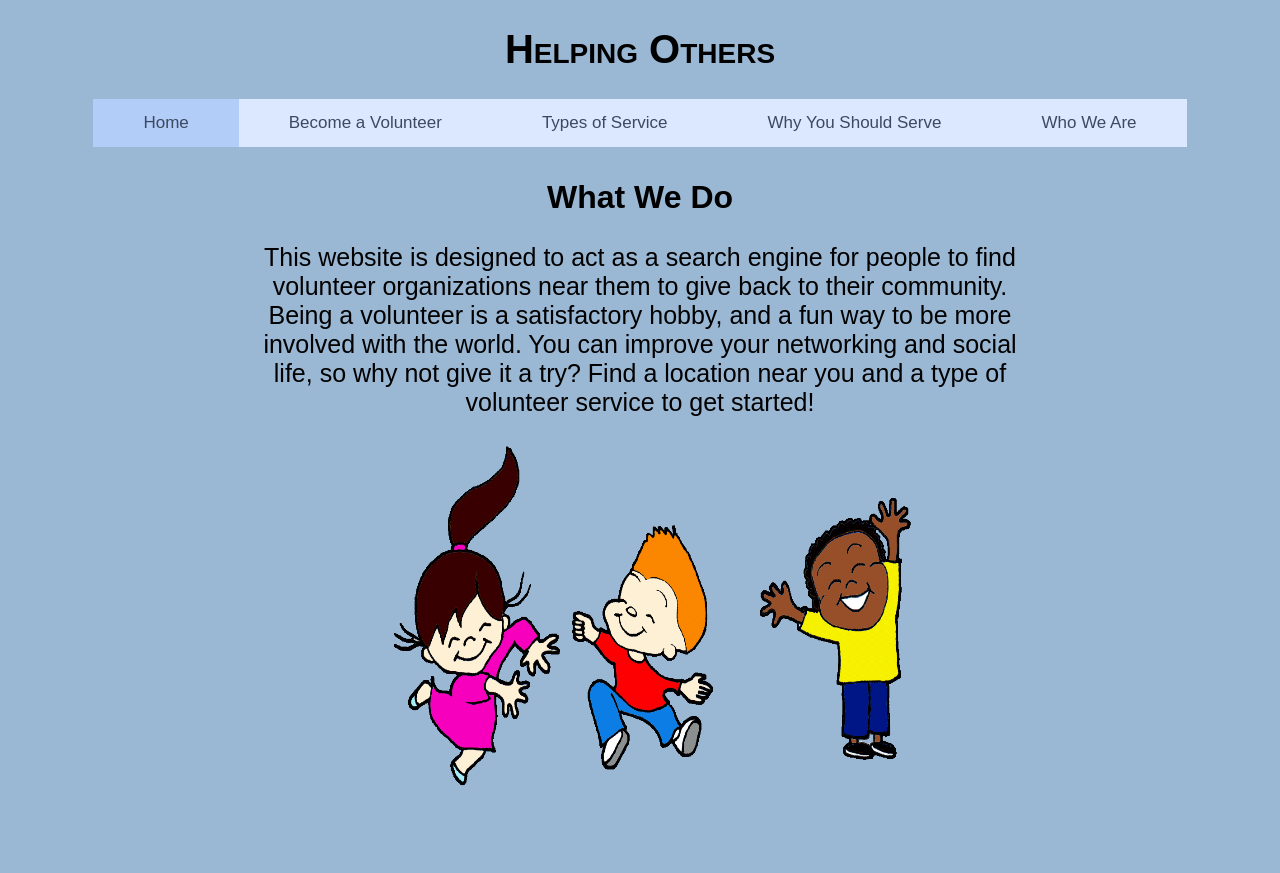
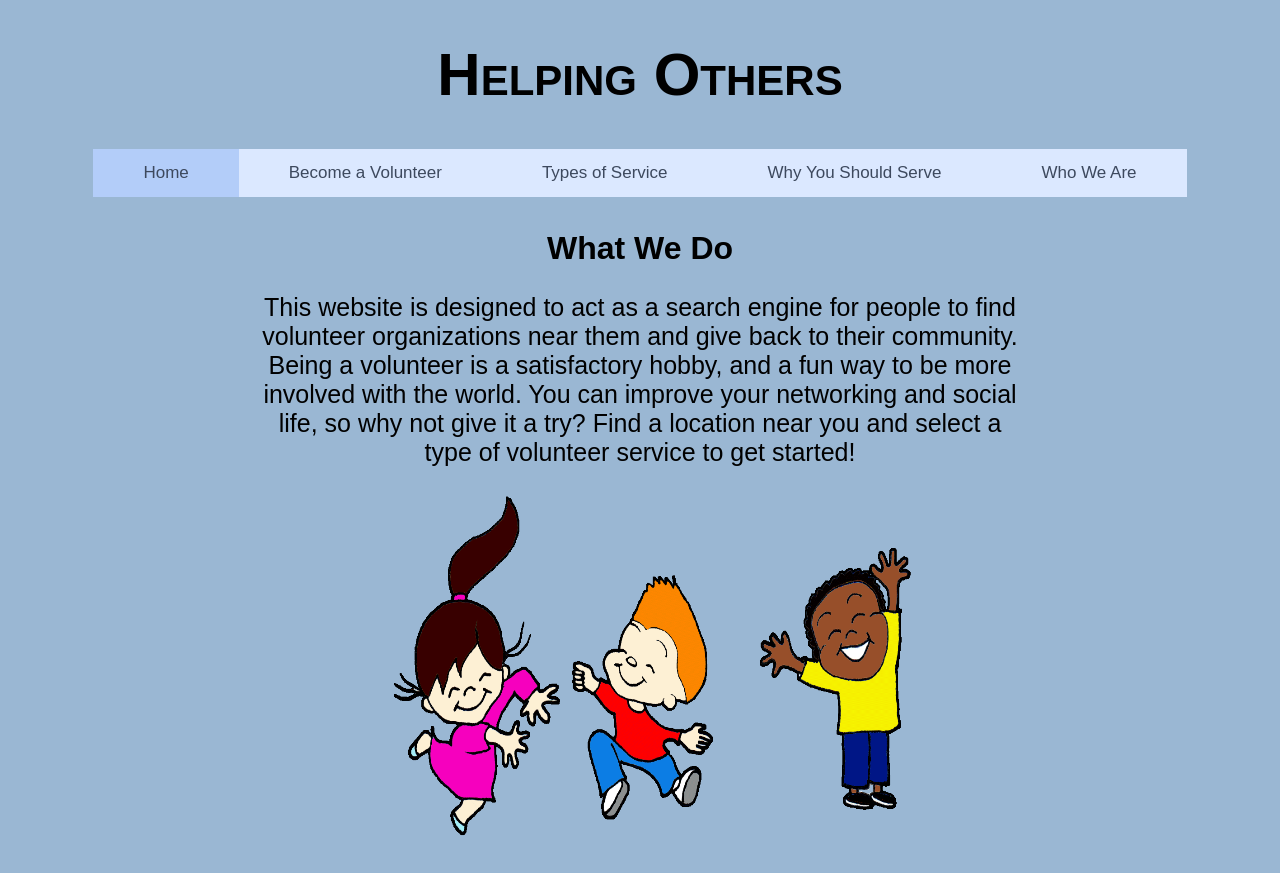
Before and after one commit to karla-ravin/helping_hand, a plain HTML site: page index.html in a window 1280 px wide. Before the commit the page ends 823 px from the top, so only its background shows below. Drawn offline with Linux system fonts and the light colour scheme.

Commit message:
Add files via upload

```diff
--- a/index.html
+++ b/index.html
@@ -22,10 +22,10 @@
     <h2> What We Do </h2>
     </p>
     <p id="blurb">
-      This website is designed to act as a search engine for people to find volunteer organizations near them to give back to their community.
+      This website is designed to act as a search engine for people to find volunteer organizations near them and give back to their community.
       Being a volunteer is a satisfactory hobby, and a fun way to be more involved with the world.
       You can improve your networking and social life, so why not give it a try?
-      Find a location near you and a type of volunteer service to get started!
+      Find a location near you and select a type of volunteer service to get started!
     </p>
     <p><img id="gif" src="kids.gif"></p>
 
--- a/volunteer.css
+++ b/volunteer.css
@@ -73,7 +73,7 @@ body{
 
 
 h1{
-  font-size: 40px;
+  font-size: 60px;
   font-weight: bold;
   font-style: normal;
   font-variant: small-caps;
```
Also changed, not shown: grouppic.png (added), pic.jpeg (added).
